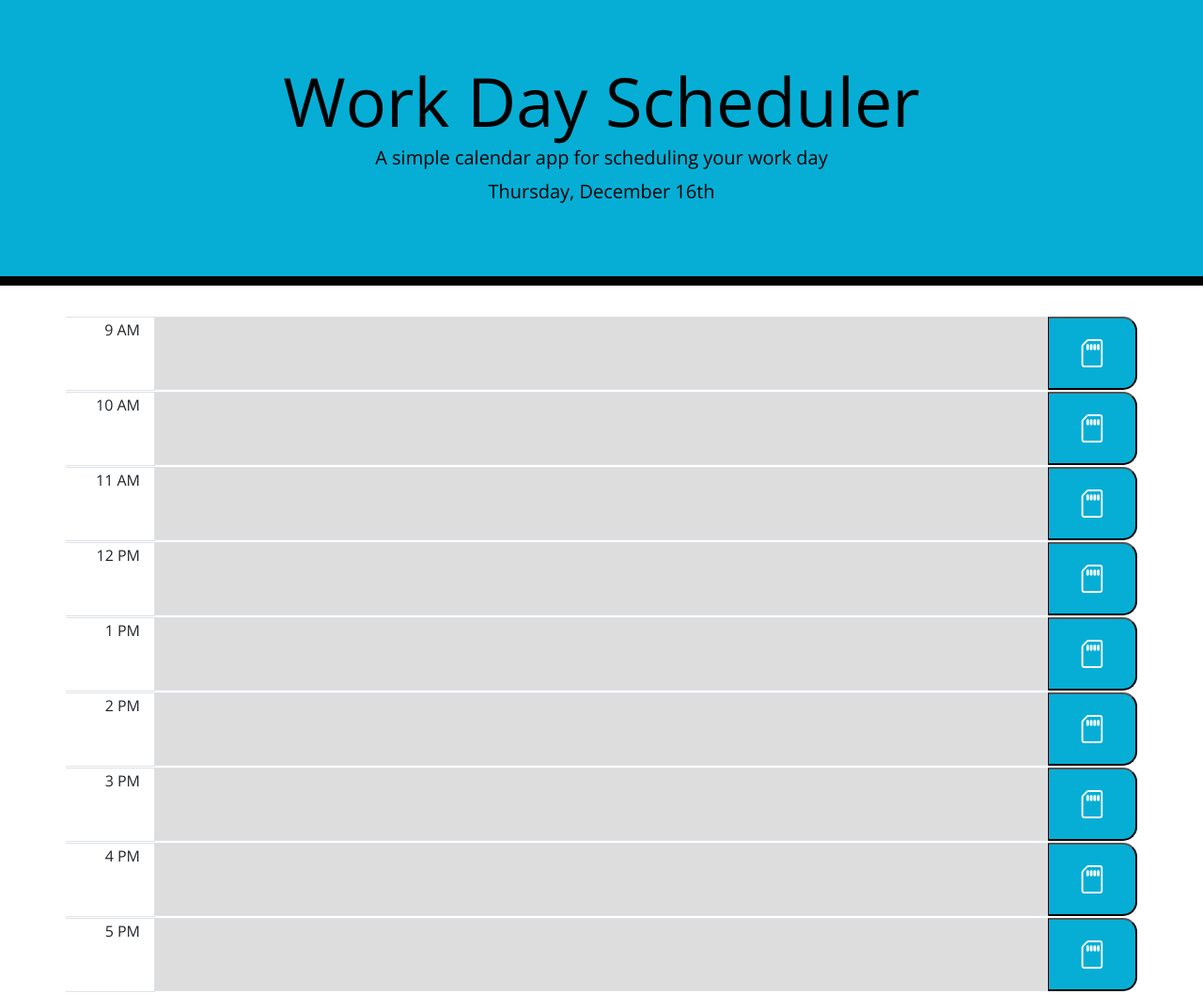
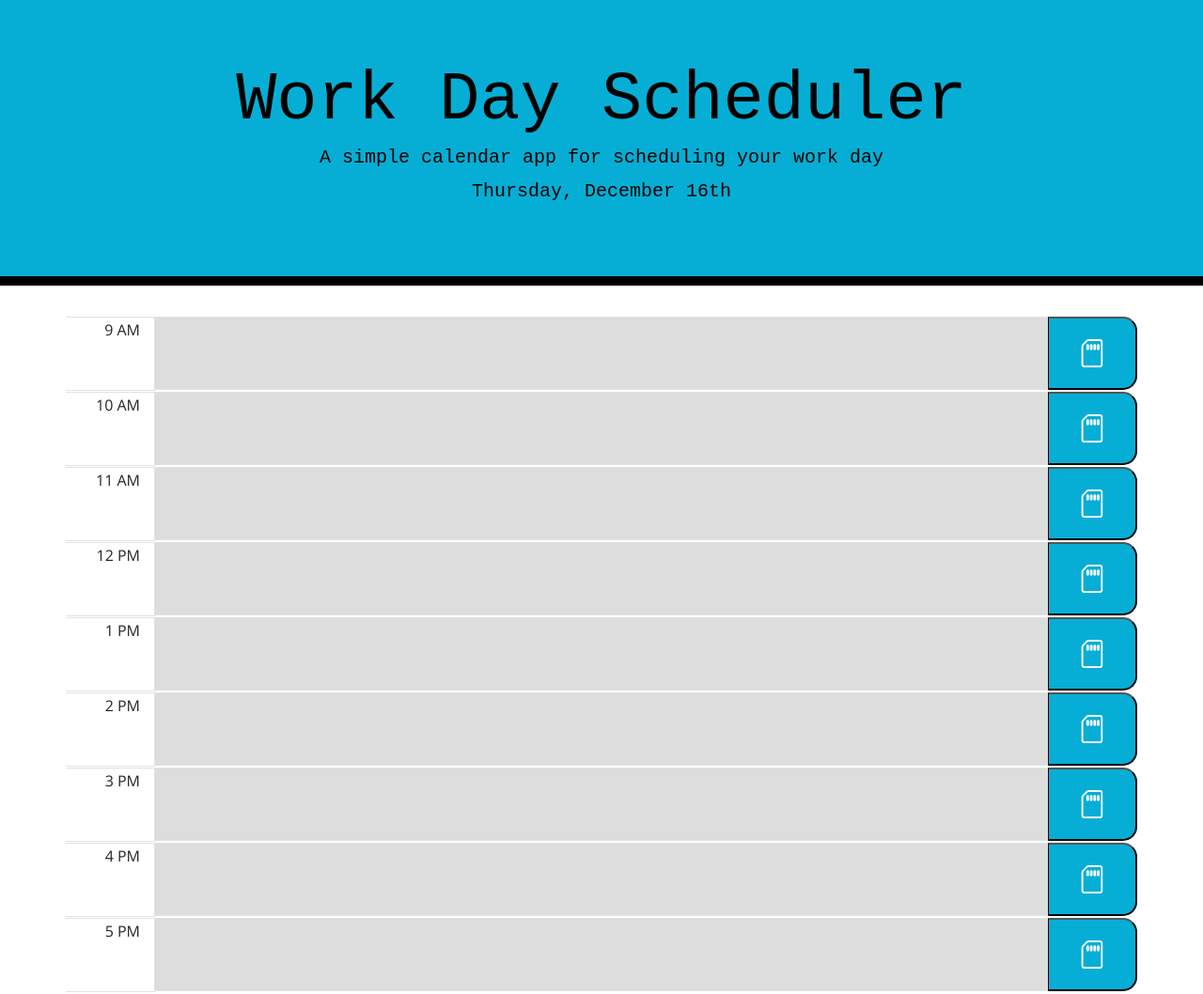
Before and after one commit to andrewbyoo/day-planner, a plain HTML site: page index.html in a window 1280 px wide. Shown: the top 1058 px of the page at 94% size. Drawn offline with nearby package versions, Linux system fonts and the light colour scheme.

Commit message:
Moved background color for jumbotron i added last time and moved it to the jumbotron class that already existed / added font to jumbotron

```diff
--- a/assets/css/style.css
+++ b/assets/css/style.css
@@ -15,10 +15,11 @@ textarea {
 
 .jumbotron {
   text-align: center;
-  background-color: transparent;
+  background-color: #06aed5;
   color: black;
   border-radius: 0;
   border-bottom: 10px solid black;
+  font-family: 'Space Mono', monospace;;
 }
 
 .description {
@@ -94,7 +95,3 @@ textarea {
   background-color: #06aed5;
   margin-top: 5px;
 }
-
-.jumbotron {
-  background-color: #06aed5;
-}
```
